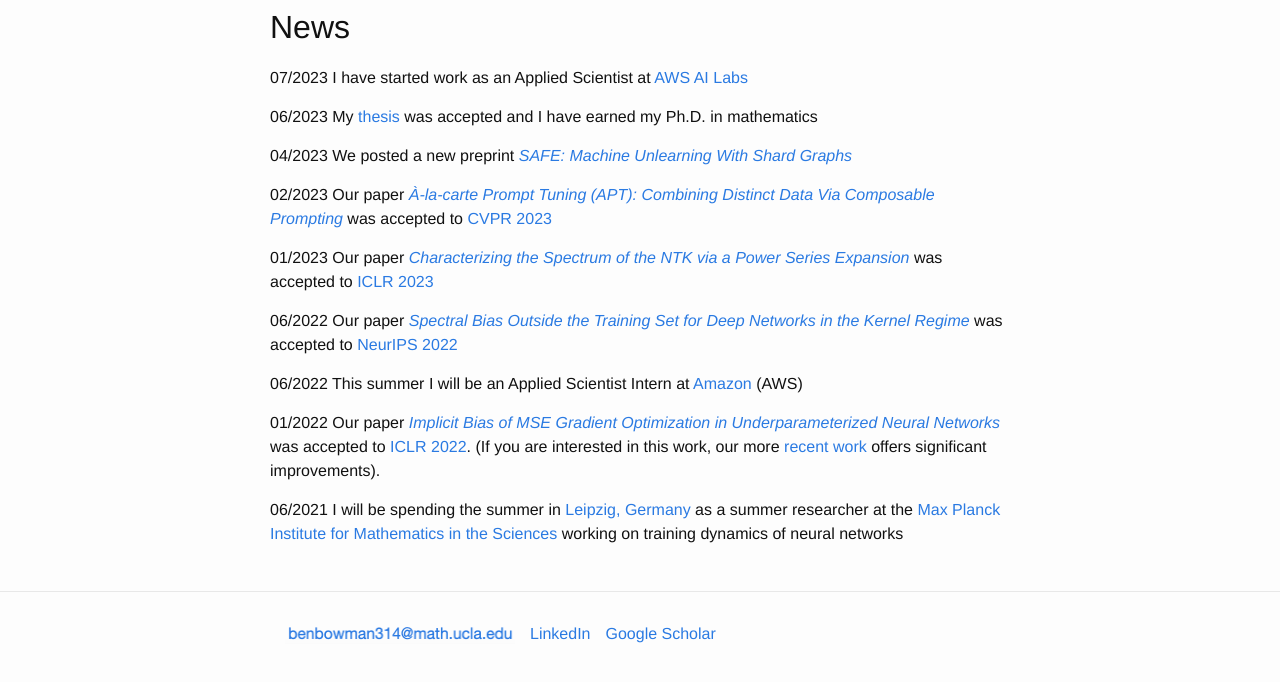
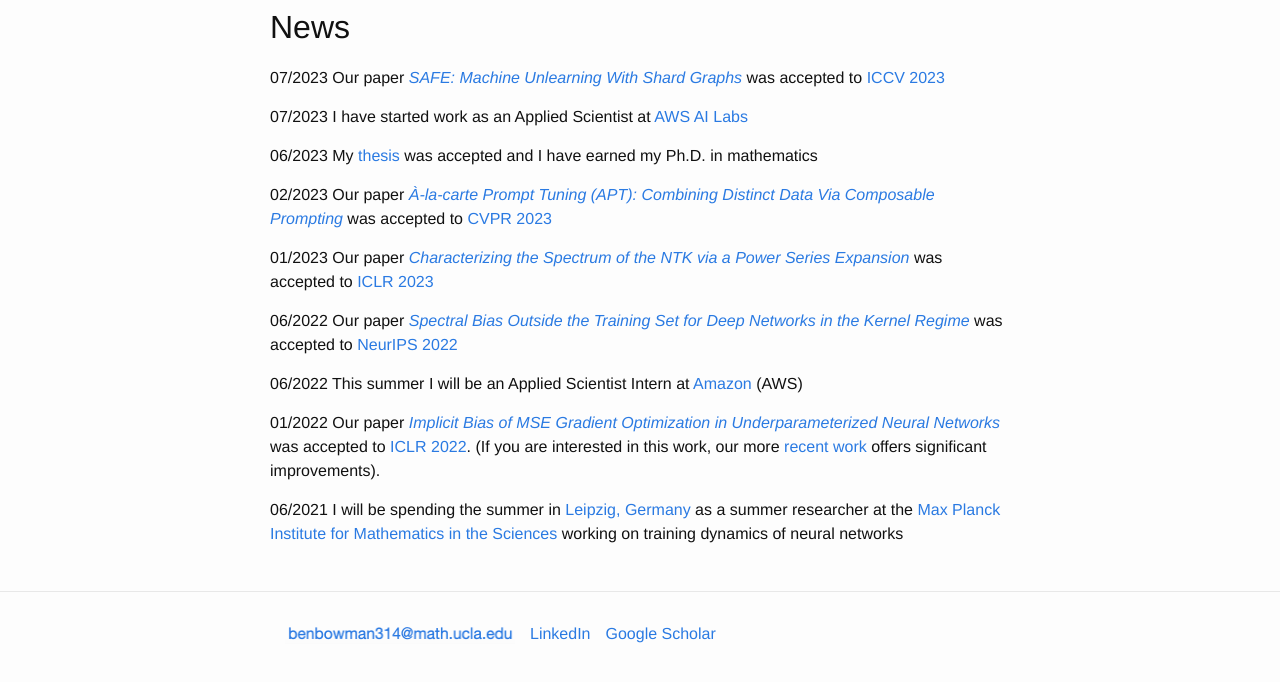
Before and after one commit to bbowman223/bbowman223.github.io, a Jekyll site: the page built from docs/index.md, in a window 1280 px wide and 900 px high, scrolled down 1571 px, cut to the strip 209-891 px from the top of the window. Built offline with Jekyll 4.4.1, drawn with Linux system fonts in a browser that asks for light colours.

Commit message:
Updated SAFE publication for ICCV 2023 acceptance

```diff
--- a/docs/index.md
+++ b/docs/index.md
@@ -30,11 +30,11 @@ Classically, machine learning has focused on training on a monolithic dataset.
 
 
 # News
+07/2023 Our paper [*SAFE: Machine Unlearning With Shard Graphs*](https://arxiv.org/abs/2304.13169) was accepted to [ICCV 2023](https://iccv2023.thecvf.com/)
+
 07/2023 I have started work as an Applied Scientist at [AWS AI Labs](https://www.amazon.science/)
 
 06/2023 My [thesis](https://escholarship.org/uc/item/0p62k7nd) was accepted and I have earned my Ph.D. in mathematics
-
-04/2023 We posted a new preprint [*SAFE: Machine Unlearning With Shard Graphs*](https://arxiv.org/abs/2304.13169)
 
 02/2023 Our paper [*À-la-carte Prompt Tuning (APT): Combining Distinct Data Via Composable Prompting*](https://arxiv.org/abs/2302.07994) was accepted to [CVPR 2023](https://openaccess.thecvf.com/content/CVPR2023/html/Bowman_A-La-Carte_Prompt_Tuning_APT_Combining_Distinct_Data_via_Composable_Prompting_CVPR_2023_paper.html)
 
```
Also changed, not shown: docs/cv.md (+1 -0 lines), docs/publications.md (+1 -0 lines).
